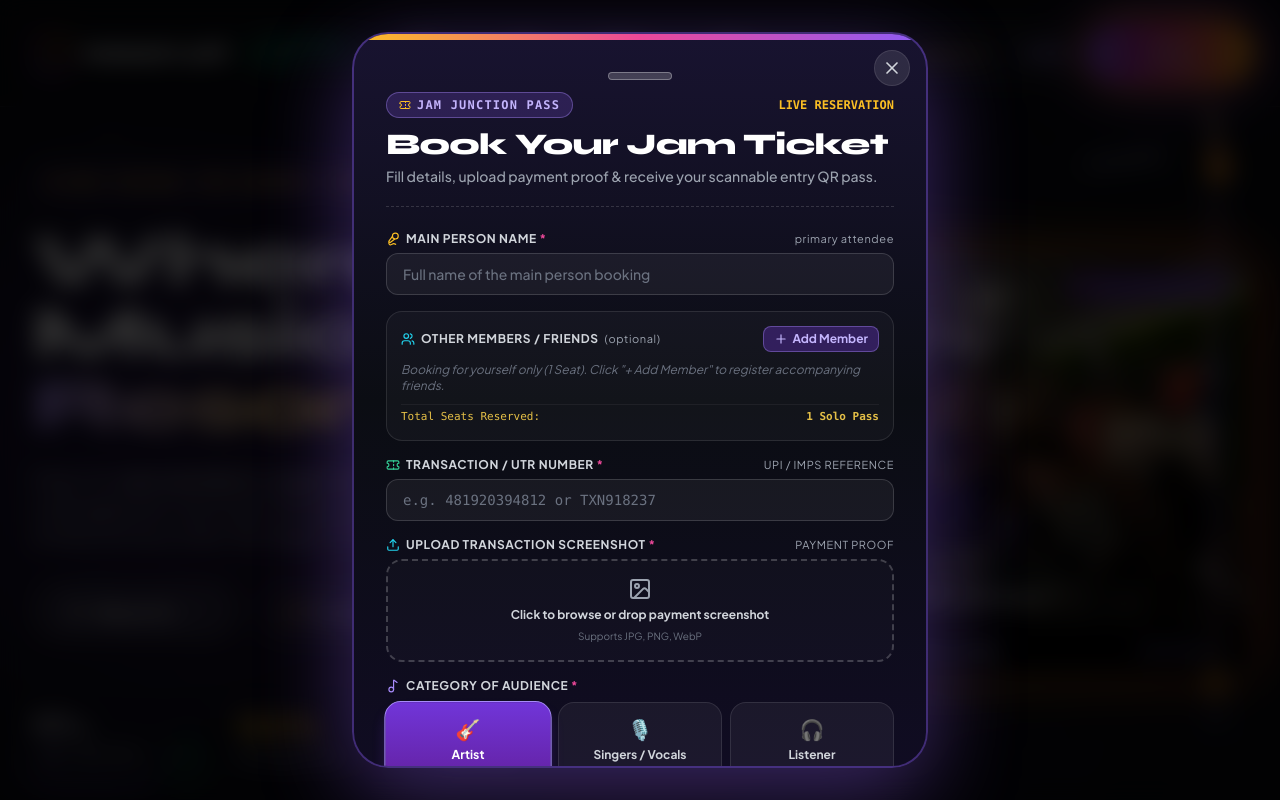
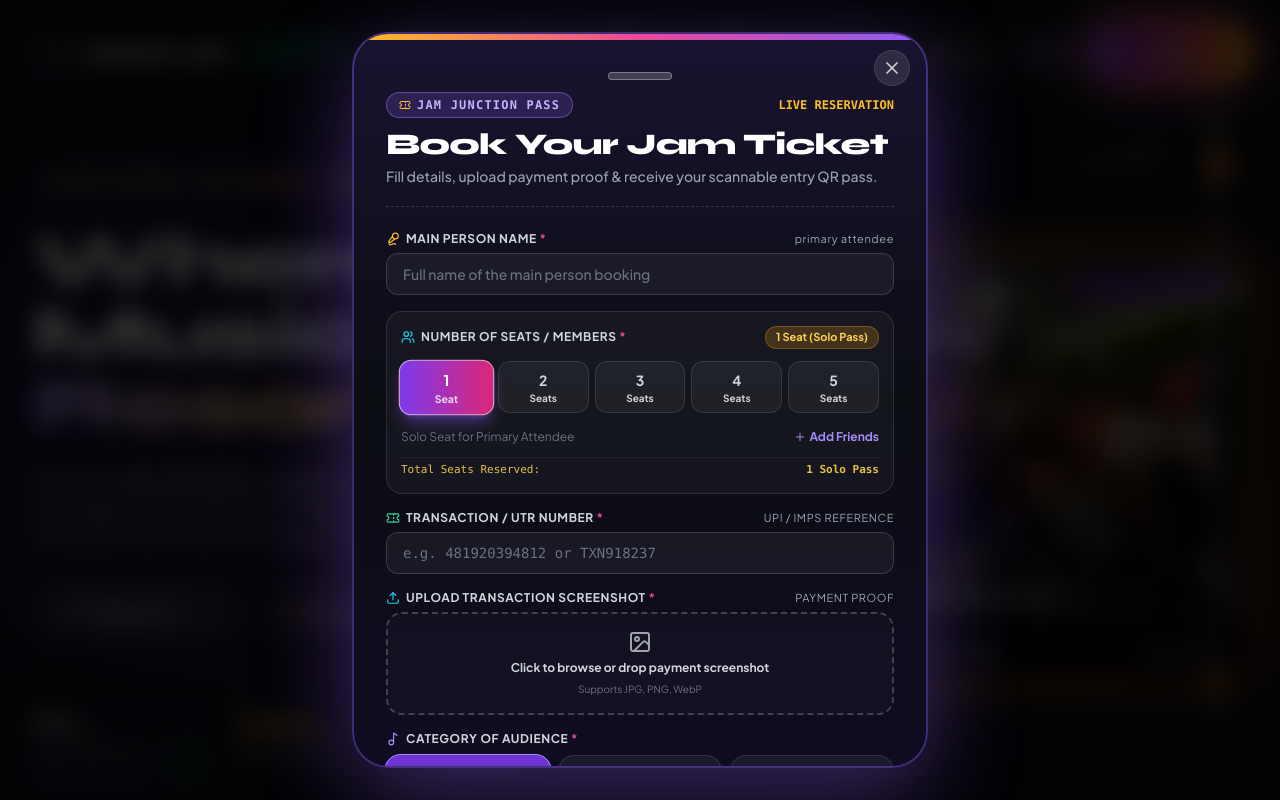
Before and after one commit to RohitChandra-1403/reson.at-jam-junction, a React (Vite) app: page / in a window 1280 px wide. Both pictures are taken after a click on the button "Book Tickets". Shown: the top 800 px of the page. Built offline with nearby package versions, Linux system fonts and the light colour scheme.

Commit message:
Add prominent Number of Seats selector with seat buttons and synchronized friend name inputs

```diff
--- a/src/components/RSVPModal.jsx
+++ b/src/components/RSVPModal.jsx
@@ -47,6 +47,7 @@ export default function RSVPModal({ onClose, onOpenVerifier }) {
 
   // Form State
   const [mainPerson, setMainPerson] = useState('');
+  const [seatCount, setSeatCount] = useState(1);
   const [otherMembers, setOtherMembers] = useState([]);
   const [utrNumber, setUtrNumber] = useState('');
   const [paymentScreenshot, setPaymentScreenshot] = useState(null);
@@ -61,9 +62,25 @@ export default function RSVPModal({ onClose, onOpenVerifier }) {
   const [errors, setErrors] = useState({});
   const [generatedTicket, setGeneratedTicket] = useState(null);
 
+  // Seat Count Selection & Sync with Other Members
+  const handleSelectSeatCount = (count) => {
+    setSeatCount(count);
+    const neededFriends = count - 1;
+    if (neededFriends <= 0) {
+      setOtherMembers([]);
+    } else if (neededFriends > otherMembers.length) {
+      const toAdd = neededFriends - otherMembers.length;
+      setOtherMembers([...otherMembers, ...Array(toAdd).fill('')]);
+    } else {
+      setOtherMembers(otherMembers.slice(0, neededFriends));
+    }
+  };
+
   // Add / Remove Extra Members
   const handleAddMember = () => {
-    if (otherMembers.length >= 9) return; // Max 10 total
+    if (seatCount >= 10) return; // Max 10 total
+    const newCount = seatCount + 1;
+    setSeatCount(newCount);
     setOtherMembers([...otherMembers, '']);
   };
 
@@ -76,6 +93,7 @@ export default function RSVPModal({ onClose, onOpenVerifier }) {
   const handleRemoveMember = (index) => {
     const updated = otherMembers.filter((_, i) => i !== index);
     setOtherMembers(updated);
+    setSeatCount(1 + updated.length);
   };
 
   // Payment Screenshot File Upload
@@ -158,7 +176,7 @@ export default function RSVPModal({ onClose, onOpenVerifier }) {
     });
 
     const cleanMembers = otherMembers.map(m => m.trim()).filter(Boolean);
-    const totalCount = 1 + cleanMembers.length;
+    const totalCount = Math.max(seatCount, 1 + cleanMembers.length);
     const txnId = utrNumber.trim().toUpperCase().startsWith('UTR')
       ? utrNumber.trim().toUpperCase()
       : 'TXN-JJ-' + Math.floor(1000000 + Math.random() * 9000000);
@@ -283,37 +301,60 @@ export default function RSVPModal({ onClose, onOpenVerifier }) {
                   )}
                 </div>
 
-                {/* Additional Members List with '+' Button */}
-                <div className="p-3.5 rounded-2xl bg-white/[0.03] border border-white/10 space-y-2.5">
+                {/* Dedicated Number of Seats / Members Section */}
+                <div className="p-3.5 rounded-2xl bg-white/[0.04] border border-white/10 space-y-3">
                   <div className="flex items-center justify-between">
                     <label className="text-xs font-bold uppercase tracking-wider text-gray-300 flex items-center gap-1.5">
                       <Users className="w-3.5 h-3.5 text-cyan-400" />
-                      <span>Other Members / Friends</span>
-                      <span className="text-[11px] font-normal text-gray-400 normal-case">(optional)</span>
+                      <span>Number of Seats / Members <span className="text-pink-500">*</span></span>
                     </label>
 
+                    <span className="px-2.5 py-0.5 rounded-full text-[11px] font-black bg-amber-500/20 text-amber-300 border border-amber-500/30">
+                      {seatCount} {seatCount > 1 ? 'Seats (Group Pass)' : 'Seat (Solo Pass)'}
+                    </span>
+                  </div>
+
+                  {/* Seat Selection Buttons: 1 to 5 Seats */}
+                  <div className="grid grid-cols-5 gap-1.5">
+                    {[1, 2, 3, 4, 5].map((num) => (
+                      <button
+                        key={num}
+                        type="button"
+                        onClick={() => handleSelectSeatCount(num)}
+                        className={`py-2 px-1 rounded-xl text-xs font-bold transition-all border flex flex-col items-center justify-center gap-0.5 ${
+                          seatCount === num
+                            ? 'bg-gradient-to-r from-violet-600 to-pink-600 text-white border-white/60 shadow-lg shadow-violet-500/40 scale-105'
+                            : 'bg-white/5 text-gray-300 hover:bg-white/10 border-white/10'
+                        }`}
+                      >
+                        <span className="text-sm font-black">{num}</span>
+                        <span className="text-[10px] leading-tight text-white/80">{num === 1 ? 'Seat' : 'Seats'}</span>
+                      </button>
+                    ))}
+                  </div>
+
+                  {/* Dynamic Accompanying Members Names (If > 1 Seat) with '+' button */}
+                  {seatCount > 1 ? (
+                    <div className="pt-2 border-t border-white/10 space-y-2">
+                      <div className="flex items-center justify-between text-xs text-gray-400">
+                        <span>Names of Other {seatCount - 1} Member{seatCount - 1 > 1 ? 's' : ''}:</span>
                         <button
                           type="button"
                           onClick={handleAddMember}
-                      className="px-2.5 py-1 rounded-lg bg-violet-600/30 hover:bg-violet-600/50 border border-violet-400/40 text-violet-300 text-xs font-bold flex items-center gap-1 transition-all"
+                          className="px-2 py-0.5 rounded-lg bg-violet-600/30 hover:bg-violet-600/50 border border-violet-400/40 text-violet-300 text-xs font-bold flex items-center gap-1 transition-all"
                         >
-                      <Plus className="w-3.5 h-3.5" />
-                      <span>Add Member</span>
+                          <Plus className="w-3 h-3" />
+                          <span>+1 Seat</span>
                         </button>
                       </div>
 
-                  {otherMembers.length === 0 ? (
-                    <p className="text-xs text-gray-500 italic">
-                      Booking for yourself only (1 Seat). Click "+ Add Member" to register accompanying friends.
-                    </p>
-                  ) : (
-                    <div className="space-y-2">
+                      <div className="space-y-2 max-h-40 overflow-y-auto pr-1">
                         {otherMembers.map((member, idx) => (
                           <div key={idx} className="flex items-center gap-2">
-                          <span className="text-xs font-mono text-gray-500 w-5">#{idx + 2}</span>
+                            <span className="text-xs font-mono text-cyan-400 w-16 shrink-0">Seat #{idx + 2}</span>
                             <input
                               type="text"
-                            placeholder={`Member #${idx + 2} Full Name`}
+                              placeholder={`Member #${idx + 2} Full Name (optional)`}
                               value={member}
                               onChange={(e) => handleUpdateMember(idx, e.target.value)}
                               className="flex-1 bg-white/5 border border-white/15 rounded-xl px-3 py-1.5 text-white text-xs sm:text-sm placeholder-gray-500 focus:outline-none focus:border-cyan-400"
@@ -322,18 +363,31 @@ export default function RSVPModal({ onClose, onOpenVerifier }) {
                               type="button"
                               onClick={() => handleRemoveMember(idx)}
                               className="p-1.5 rounded-lg bg-rose-500/10 hover:bg-rose-500/25 border border-rose-500/30 text-rose-400 transition-colors"
-                            title="Remove Member"
+                              title="Remove Seat"
                             >
                               <Trash2 className="w-3.5 h-3.5" />
                             </button>
                           </div>
                         ))}
                       </div>
+                    </div>
+                  ) : (
+                    <div className="flex items-center justify-between text-xs text-gray-500 pt-1">
+                      <span>Solo Seat for {mainPerson ? mainPerson : 'Primary Attendee'}</span>
+                      <button
+                        type="button"
+                        onClick={() => handleSelectSeatCount(2)}
+                        className="text-violet-400 hover:text-violet-300 text-xs font-bold flex items-center gap-1"
+                      >
+                        <Plus className="w-3 h-3" />
+                        <span>Add Friends</span>
+                      </button>
+                    </div>
                   )}
 
                   <div className="pt-1 flex items-center justify-between text-[11px] font-mono text-amber-300/90 border-t border-white/5">
                     <span>Total Seats Reserved:</span>
-                    <span className="font-bold">{1 + otherMembers.length} {1 + otherMembers.length > 1 ? 'Members Pass' : 'Solo Pass'}</span>
+                    <span className="font-bold">{seatCount} {seatCount > 1 ? 'Members Pass' : 'Solo Pass'}</span>
                   </div>
                 </div>
 
```
Lines whose indentation alone changed are shown as unchanged.
